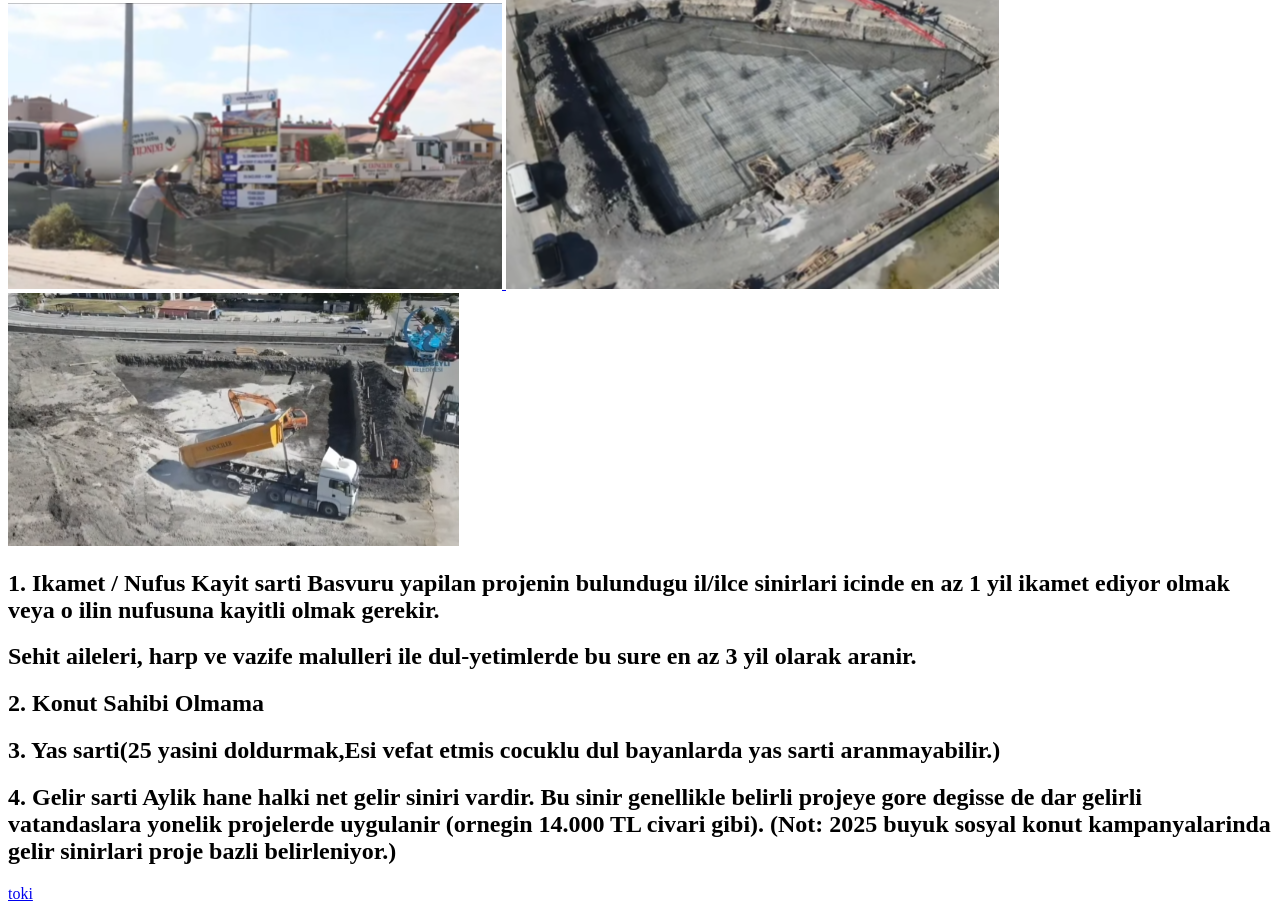
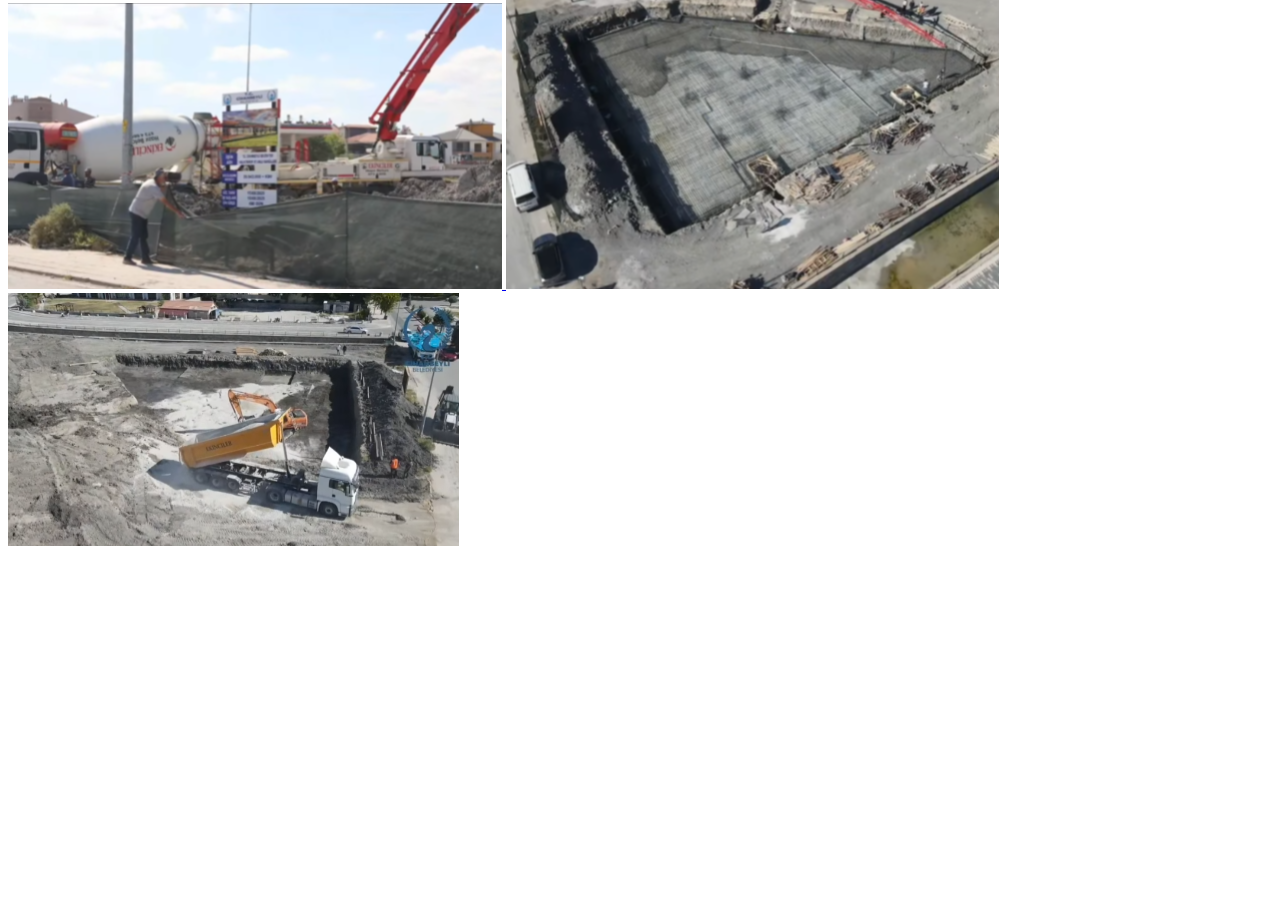
Before and after one commit to gkhan00/cihanbeyli.haber.github.io, a plain HTML site: page index.html in a window 1280 px wide. Shown: the part 1547-2458 px from the top of the page. After the commit the page ends 2105 px from the top, so only its background shows below. Drawn offline with Linux system fonts and the light colour scheme.

Commit message:
Update index.html

```diff
--- a/index.html
+++ b/index.html
@@ -6,7 +6,7 @@
 <a href="https://www.instagram.com/p/DSKYAlHjKPm/">
 <img src="img/(2) Instagram - Google Chrome 12.12.2025 18_42_24düzenlenmis.png" alt="">
 </a>
-<h2>KM GRUP YATIRIM IC VE DIS TICARET AS tarafindan yapilacak olan TOKI 500 bin sosyal konutta il bazli Hak Sahibi Belirleme Kuralarinin Cekimi, 29 Aralik 2025 tarihinde baslayacak ve 27 subat 2026 tarihine kadar devam edecektir.</h2>
+<h2>KM GRUP YATIRIM IC VE DIS TICARET AS tarafından yapilacak olan halk ekmek ve unlu mamülleri tesisi inşası devam ediyor</h2>
 <a href="https://www.instagram.com/p/DSKYAlHjKPm/">
 <img src="img/(2) Instagram - Google Chrome 12.12.2025 18_42_39düzenlenmis.png" alt="">
 <img src="img/(2) Instagram - Google Chrome 12.12.2025 18_43_04düzenlenmis.png" alt="">
@@ -14,28 +14,5 @@
 <img src="img/(2) Instagram - Google Chrome 12.12.2025 18_43_23düzenlenmis.png" alt="">
 <img src="img/(2) Instagram - Google Chrome 12.12.2025 18_57_40düzenlenmis.png" alt="">
 </a>
-<h2>
-1. Ikamet / Nufus Kayit sarti
-
-Basvuru yapilan projenin bulundugu il/ilce sinirlari icinde en az 1 yil ikamet ediyor olmak
-veya o ilin nufusuna kayitli olmak gerekir.
-</h2>
-<h2>
-Sehit aileleri, harp ve vazife malulleri ile dul-yetimlerde bu sure en az 3 yil olarak aranir.
-</h2>
-<h2>
-2. Konut Sahibi Olmama
-</h2>
-<h2>
-3. Yas sarti(25 yasini doldurmak,Esi vefat etmis cocuklu dul bayanlarda yas sarti aranmayabilir.)
-</h2>
-<h2>
-4. Gelir sarti
-
-Aylik hane halki net gelir siniri vardir. Bu sinir genellikle belirli projeye gore degisse de dar gelirli vatandaslara yonelik projelerde uygulanir (ornegin 14.000 TL civari gibi).
-(Not: 2025 buyuk sosyal konut kampanyalarinda gelir sinirlari proje bazli belirleniyor.)
-</h2>
-<a href="https://www.toki.gov.tr/basvuru-sartlari">toki</a>
 </body>
-
 </html>
```
